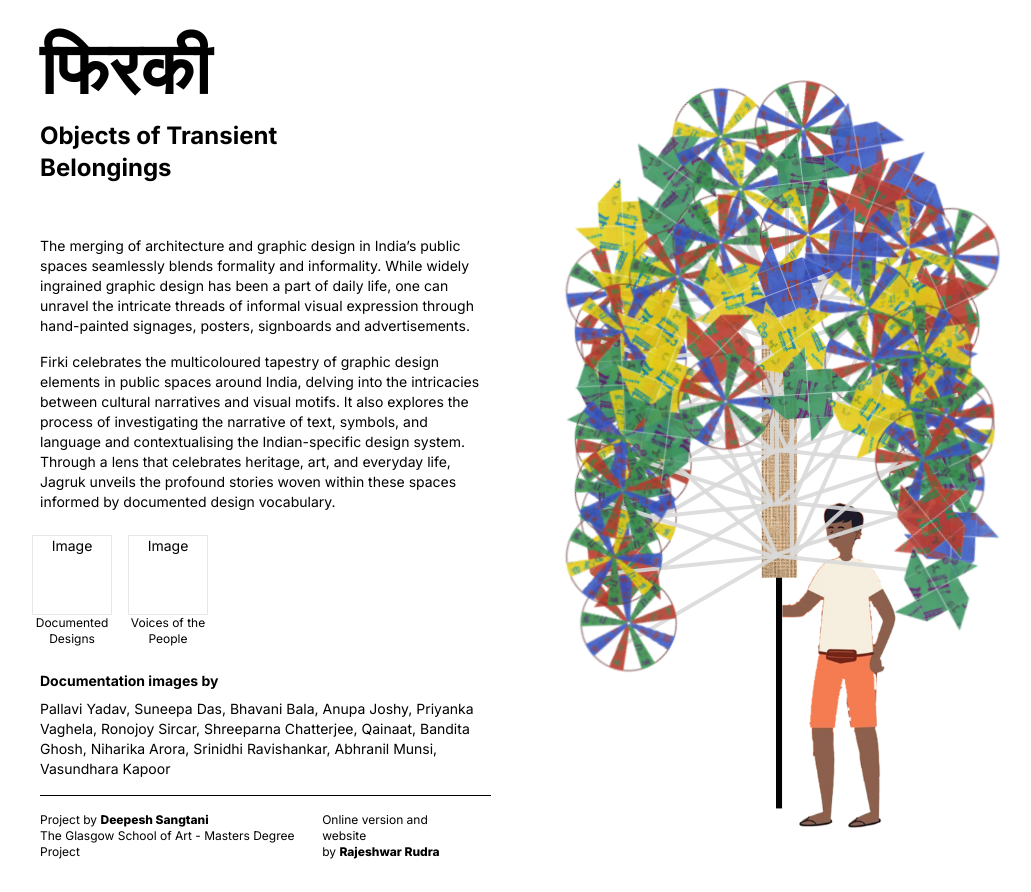
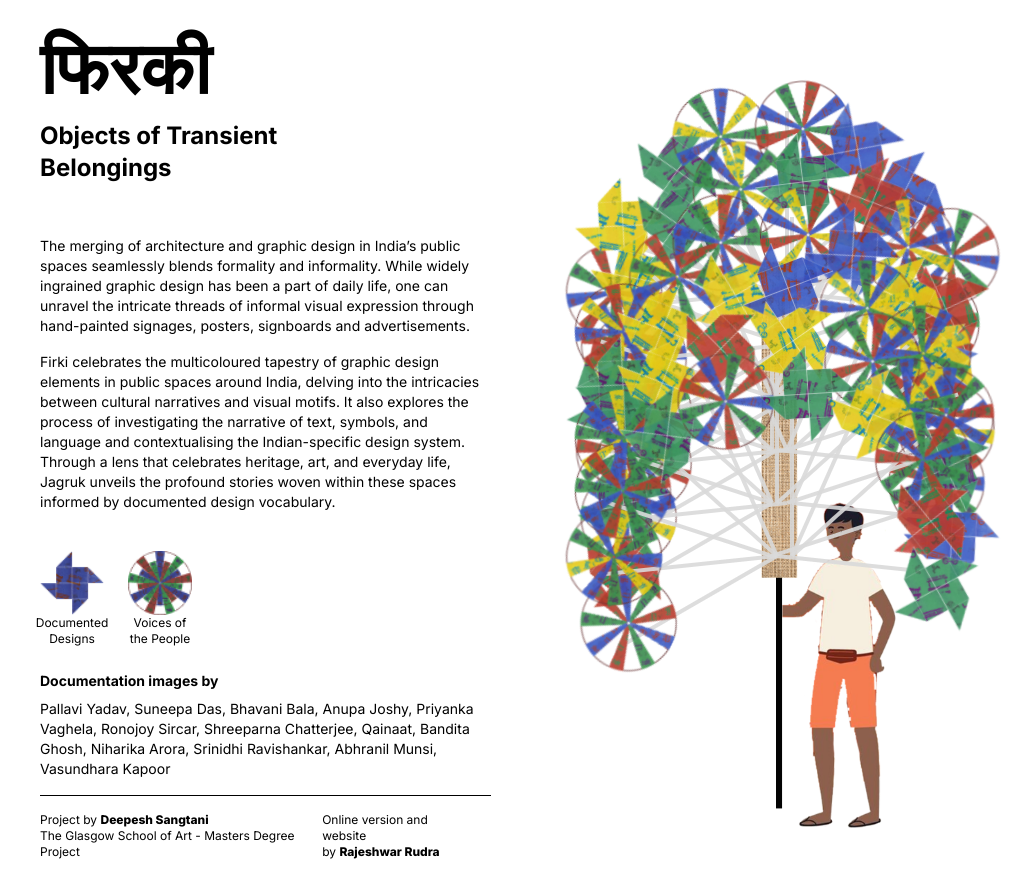
Before and after one commit to rajeshwar1993/Pinwheel, a Next.js app: page / in a window 1280 px wide. Shown: the whole page, without its empty margins (24-1055 px from the left). Built offline with nearby package versions, Linux system fonts and the light colour scheme.

Commit message:
small images

```diff
--- a/src/app/page.tsx
+++ b/src/app/page.tsx
@@ -1,6 +1,9 @@
 'use client'
 
 import PlayArea from '@/components/PlayArea'
+import Image from 'next/image'
+import * as sPW from '@/assets/images/sPW.png'
+import * as sPC from '@/assets/images/sPC.png'
 
 export default function Home() {
   return (
@@ -34,14 +37,18 @@ export default function Home() {
                 vocabulary.
               </p>
             </div>
-            <div className="">
+            <div className="mt-5">
               <div className="flex gap-x-6 mb-6">
                 <div className="flex flex-col w-16 items-center text-center">
-                  <div className="w-20 h-20 border">Image</div>
+                  <div className="w-16 h-16">
+                    <Image src={sPW} alt="" width={200} height={200} />
+                  </div>
                   <span className="text-xs">Documented Designs</span>
                 </div>
-                <div className="flex flex-col w-20 items-center text-center">
-                  <div className="w-20 h-20 border">Image</div>
+                <div className="flex flex-col w-16 items-center text-center">
+                  <div className="w-16 h-16">
+                    <Image src={sPC} alt="" width={200} height={200} />
+                  </div>
                   <span className="text-xs">Voices of the People</span>
                 </div>
               </div>
--- a/src/components/PlayArea.tsx
+++ b/src/components/PlayArea.tsx
@@ -4,7 +4,6 @@ import PaperFlower from '@/components/PaperFlower'
 import { WheelType, type WheelData } from '../initalValues'
 import { useState, useRef, useEffect } from 'react'
 import { pinwheelData } from '@/utils'
-import Image from 'next/image'
 
 export default function PlayArea() {
   const pinBarRef = useRef<HTMLDivElement | null>(null)
```
Also changed, not shown: src/assets/images/sPC.png (added), src/assets/images/sPW.png (added).
